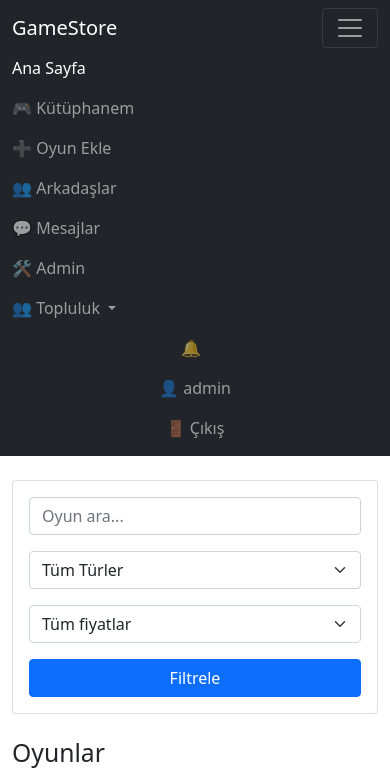
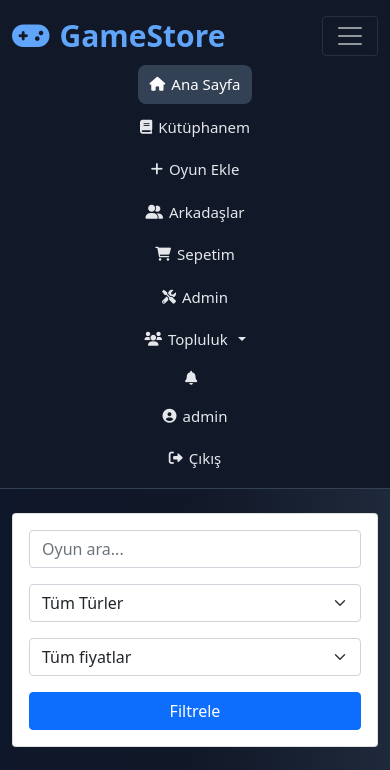
Before and after one commit to HSYNutku/GameStore, a PHP site: page /index.php in a window 390 px wide, after a click that opens the changed part. Shown: the top 770 px of the page. Run offline with PHP 8.4, Linux system fonts and the light colour scheme; a user stored in the database is signed in; data comes from the database, SQL or seed files in the repository.

Commit message:
Update header.php

```diff
--- a/header.php
+++ b/header.php
@@ -1,25 +1,28 @@
 <?php
 $request_count = 0;
 $notifs = [];
-$unread_count = 0;
 
 if (isset($_SESSION['user_id'])) {
+
     try {
+
         $db = Database::getInstance()->getConnection();
 
-        // 🟢 ONLINE AKTİF GÜNCELLE
+        // 🟢 ONLINE DURUM
         $db->prepare("
             UPDATE users
             SET last_active = NOW()
-            WHERE id = ?
+            WHERE id=?
         ")->execute([$_SESSION['user_id']]);
 
         // 👥 ARKADAŞ İSTEK SAYISI
         $stmt = $db->prepare("
             SELECT COUNT(*)
             FROM friends
-            WHERE receiver_id = ? AND status = 'pending'
+            WHERE receiver_id=?
+            AND status='pending'
         ");
+
         $stmt->execute([$_SESSION['user_id']]);
         $request_count = (int)$stmt->fetchColumn();
 
@@ -28,65 +31,161 @@ if (isset($_SESSION['user_id'])) {
             SELECT u.username
             FROM friends f
             JOIN users u ON f.sender_id = u.id
-            WHERE f.receiver_id = ? AND f.status = 'pending'
+            WHERE f.receiver_id=?
+            AND f.status='pending'
             ORDER BY f.id DESC
             LIMIT 5
         ");
+
         $stmt->execute([$_SESSION['user_id']]);
         $notifs = $stmt->fetchAll();
 
-        // 💬 OKUNMAMIŞ MESAJ SAYISI
-        $stmt = $db->prepare("
-            SELECT COUNT(*)
-            FROM messages
-            WHERE receiver_id = ? AND is_read = 0
-        ");
-        $stmt->execute([$_SESSION['user_id']]);
-        $unread_count = (int)$stmt->fetchColumn();
+    } catch(Exception $e){
 
-    } catch (Exception $e) {
         $request_count = 0;
         $notifs = [];
-        $unread_count = 0;
+
     }
+
 }
 ?>
 
 <!DOCTYPE html>
 <html lang="tr">
+
 <head>
+
 <meta charset="UTF-8">
 <meta name="viewport" content="width=device-width, initial-scale=1.0">
 
-<title><?= isset($page_title) ? $page_title . ' - ' : '' ?>GameStore</title>
+<title>
+<?= isset($page_title) ? $page_title . ' - ' : '' ?>GameStore
+</title>
 
 <link href="https://cdn.jsdelivr.net/npm/bootstrap@5.1.3/dist/css/bootstrap.min.css" rel="stylesheet">
+
 <link href="https://cdnjs.cloudflare.com/ajax/libs/font-awesome/6.0.0/css/all.min.css" rel="stylesheet">
+
 <link href="css/style.css" rel="stylesheet">
 
 <style>
-.dropdown-menu {
-    background-color: #212529;
-    border: 1px solid #373b3e;
+
+body{
+    background:linear-gradient(to right,#0f172a,#111827,#1e293b);
+    color:white;
 }
-.dropdown-item {
-    color: #fff;
+
+/* NAVBAR */
+.navbar{
+    background:#111827;
+    padding:8px 0;
+    border-bottom:1px solid #334155;
 }
-.dropdown-item:hover {
-    background-color: #373b3e;
+
+/* LOGO */
+.navbar-brand{
+    font-size:30px;
+    font-weight:700;
+    color:#60a5fa !important;
+    display:flex;
+    align-items:center;
+    gap:10px;
 }
+
+/* MENÜ */
+.navbar-nav{
+    align-items:center;
+    gap:4px;
+}
+
+.nav-link{
+    color:#e5e7eb !important;
+    font-size:15px;
+    padding:8px 12px !important;
+    border-radius:8px;
+    transition:.2s;
+    display:flex;
+    align-items:center;
+    gap:6px;
+    white-space:nowrap;
+}
+
+.nav-link:hover{
+    background:#1e293b;
+    color:#60a5fa !important;
+}
+
+.nav-link.active{
+    background:#334155;
+    color:white !important;
+}
+
+/* DROPDOWN */
+.dropdown-menu{
+    background:#1e293b;
+    border:1px solid #334155;
+    border-radius:10px;
+    overflow:hidden;
+}
+
+.dropdown-item{
+    color:white;
+    padding:10px 14px;
+    font-size:14px;
+}
+
+.dropdown-item:hover{
+    background:#334155;
+    color:#60a5fa;
+}
+
+/* BADGE */
+.badge{
+    font-size:10px;
+}
+
+/* İKON */
+.nav-link i{
+    font-size:14px;
+}
+
+/* MOBİL */
+@media(max-width:991px){
+
+.navbar-nav{
+    gap:0;
+}
+
+.nav-link{
+    margin:2px 0;
+}
+
+}
+
 </style>
+
 </head>
 
 <body>
 
-<nav class="navbar navbar-expand-lg navbar-dark bg-dark">
+<nav class="navbar navbar-expand-lg navbar-dark">
+
 <div class="container">
 
-<a class="navbar-brand" href="index.php">GameStore</a>
+<!-- LOGO -->
+<a class="navbar-brand" href="index.php">
 
+<i class="fas fa-gamepad"></i>
+
+GameStore
+
+</a>
+
+<!-- MOBİL -->
 <button class="navbar-toggler" type="button" data-bs-toggle="collapse" data-bs-target="#navbarNav">
+
 <span class="navbar-toggler-icon"></span>
+
 </button>
 
 <div class="collapse navbar-collapse" id="navbarNav">
@@ -94,62 +193,143 @@ if (isset($_SESSION['user_id'])) {
 <!-- SOL -->
 <ul class="navbar-nav me-auto">
 
+<!-- ANA SAYFA -->
 <li class="nav-item">
-<a class="nav-link <?= ($active_page ?? '')=='home'?'active':'' ?>" href="index.php">
+
+<a class="nav-link <?= ($active_page ?? '')=='home' ? 'active' : '' ?>" href="index.php">
+
+<i class="fas fa-home"></i>
+
 Ana Sayfa
+
 </a>
+
 </li>
 
+<!-- KÜTÜPHANE -->
 <li class="nav-item">
-<a class="nav-link" href="library.php">
-🎮 Kütüphanem
+
+<a class="nav-link <?= ($active_page ?? '')=='library' ? 'active' : '' ?>" href="library.php">
+
+<i class="fas fa-book"></i>
+
+Kütüphanem
+
 </a>
+
 </li>
 
-<?php if (isset($_SESSION['user_id'])): ?>
+<?php if(isset($_SESSION['user_id'])): ?>
 
+<!-- OYUN EKLE -->
 <li class="nav-item">
-<a class="nav-link <?= ($active_page ?? '')=='add_game'?'active':'' ?>" href="add_game.php">
-➕ Oyun Ekle
+
+<a class="nav-link <?= ($active_page ?? '')=='add_game' ? 'active' : '' ?>" href="add_game.php">
+
+<i class="fas fa-plus"></i>
+
+Oyun Ekle
+
 </a>
+
 </li>
 
+<!-- ARKADAŞ -->
 <li class="nav-item">
-<a class="nav-link" href="friends.php">
-👥 Arkadaşlar
-<?php if ($request_count > 0): ?>
-<span class="badge bg-danger"><?= $request_count ?></span>
+
+<a class="nav-link <?= ($active_page ?? '')=='friends' ? 'active' : '' ?>" href="friends.php">
+
+<i class="fas fa-user-friends"></i>
+
+Arkadaşlar
+
+<?php if($request_count > 0): ?>
+
+<span class="badge bg-danger">
+
+<?= $request_count ?>
+
+</span>
+
 <?php endif; ?>
+
 </a>
+
 </li>
 
+<!-- SEPET -->
 <li class="nav-item">
-<a class="nav-link" href="friends.php">
-💬 Mesajlar
-<?php if ($unread_count > 0): ?>
-<span class="badge bg-danger"><?= $unread_count ?></span>
-<?php endif; ?>
+
+<a class="nav-link <?= ($active_page ?? '')=='cart' ? 'active' : '' ?>" href="cart.php">
+
+<i class="fas fa-shopping-cart"></i>
+
+Sepetim
+
 </a>
+
 </li>
 
 <?php endif; ?>
 
-<?php if (!empty($_SESSION['is_admin'])): ?>
+<!-- ADMIN -->
+<?php if(!empty($_SESSION['is_admin'])): ?>
+
 <li class="nav-item">
-<a class="nav-link" href="admin_games.php">
-🛠️ Admin
+
+<a class="nav-link <?= ($active_page ?? '')=='admin' ? 'active' : '' ?>" href="admin_games.php">
+
+<i class="fas fa-tools"></i>
+
+Admin
+
 </a>
+
 </li>
+
 <?php endif; ?>
 
+<!-- TOPLULUK -->
 <li class="nav-item dropdown">
-<a class="nav-link dropdown-toggle <?= ($active_page ?? '')=='community'?'active':'' ?>" href="#" data-bs-toggle="dropdown">
-👥 Topluluk
+
+<a class="nav-link dropdown-toggle <?= ($active_page ?? '')=='community' ? 'active' : '' ?>"
+href="#"
+data-bs-toggle="dropdown">
+
+<i class="fas fa-users"></i>
+
+Topluluk
+
 </a>
+
 <ul class="dropdown-menu">
-<li><a class="dropdown-item" href="community.php">Forum</a></li>
-<li><a class="dropdown-item" href="profiles.php">Profiller</a></li>
+
+<li>
+
+<a class="dropdown-item" href="community.php">
+
+<i class="fas fa-comments"></i>
+
+Forum
+
+</a>
+
+</li>
+
+<li>
+
+<a class="dropdown-item" href="profiles.php">
+
+<i class="fas fa-id-card"></i>
+
+Profiller
+
+</a>
+
+</li>
+
 </ul>
+
 </li>
 
 </ul>
@@ -157,48 +337,120 @@ Ana Sayfa
 <!-- SAĞ -->
 <ul class="navbar-nav align-items-center">
 
-<?php if (isset($_SESSION['user_id'])): ?>
+<?php if(isset($_SESSION['user_id'])): ?>
 
+<!-- BİLDİRİM -->
 <li class="nav-item dropdown me-2">
+
 <a class="nav-link position-relative" href="#" data-bs-toggle="dropdown">
-🔔
-<?php if ($request_count > 0): ?>
+
+<i class="fas fa-bell"></i>
+
+<?php if($request_count > 0): ?>
+
 <span class="position-absolute top-0 start-100 translate-middle badge rounded-pill bg-danger">
+
 <?= $request_count ?>
+
 </span>
+
 <?php endif; ?>
+
 </a>
 
 <ul class="dropdown-menu dropdown-menu-end">
 
-<?php if (!empty($notifs)): ?>
-<?php foreach ($notifs as $n): ?>
+<?php if(!empty($notifs)): ?>
+
+<?php foreach($notifs as $n): ?>
+
 <li>
+
 <a class="dropdown-item" href="friends.php">
-👤 <?= htmlspecialchars($n['username']) ?> istek gönderdi
+
+<i class="fas fa-user-plus"></i>
+
+<?= htmlspecialchars($n['username']) ?> istek gönderdi
+
 </a>
+
 </li>
+
 <?php endforeach; ?>
+
 <?php else: ?>
-<li><span class="dropdown-item text-muted">Bildirim yok</span></li>
-<?php endif; ?>
 
-</ul>
+<li>
+
+<span class="dropdown-item text-muted">
+
+Bildirim yok
+
+</span>
+
 </li>
 
 <?php endif; ?>
 
-<li class="nav-item">
-<a class="nav-link <?= ($active_page ?? '')=='profile'?'active':'' ?>" href="profile.php">
-👤 <?= htmlspecialchars($_SESSION['username'] ?? '') ?>
-</a>
+</ul>
+
 </li>
 
+<!-- PROFİL -->
 <li class="nav-item">
+
+<a class="nav-link <?= ($active_page ?? '')=='profile' ? 'active' : '' ?>" href="profile.php">
+
+<i class="fas fa-user-circle"></i>
+
+<?= htmlspecialchars($_SESSION['username'] ?? '') ?>
+
+</a>
+
+</li>
+
+<!-- ÇIKIŞ -->
+<li class="nav-item">
+
 <a class="nav-link" href="logout.php">
-🚪 Çıkış
+
+<i class="fas fa-sign-out-alt"></i>
+
+Çıkış
+
 </a>
+
 </li>
+
+<?php else: ?>
+
+<!-- GİRİŞ -->
+<li class="nav-item">
+
+<a class="nav-link" href="login.php">
+
+<i class="fas fa-sign-in-alt"></i>
+
+Giriş Yap
+
+</a>
+
+</li>
+
+<!-- KAYIT -->
+<li class="nav-item">
+
+<a class="nav-link" href="register.php">
+
+<i class="fas fa-user-plus"></i>
+
+Kayıt Ol
+
+</a>
+
+</li>
+
+<?php endif; ?>
 
 </ul>
 
@@ -206,5 +458,7 @@ Ana Sayfa
 </div>
 </nav>
 
+<script src="https://cdn.jsdelivr.net/npm/bootstrap@5.1.3/dist/js/bootstrap.bundle.min.js"></script>
+
 </body>
 </html>
```
